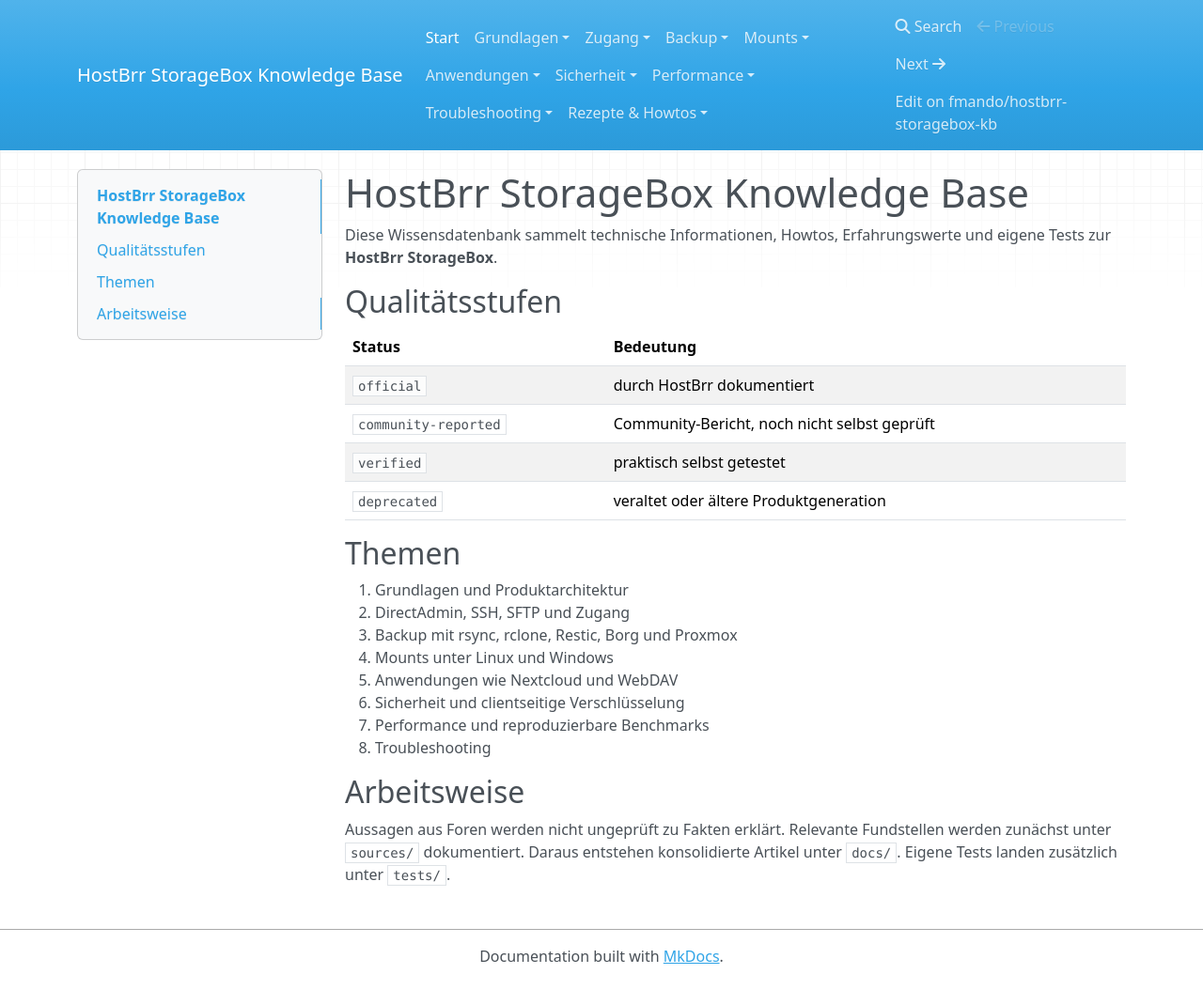
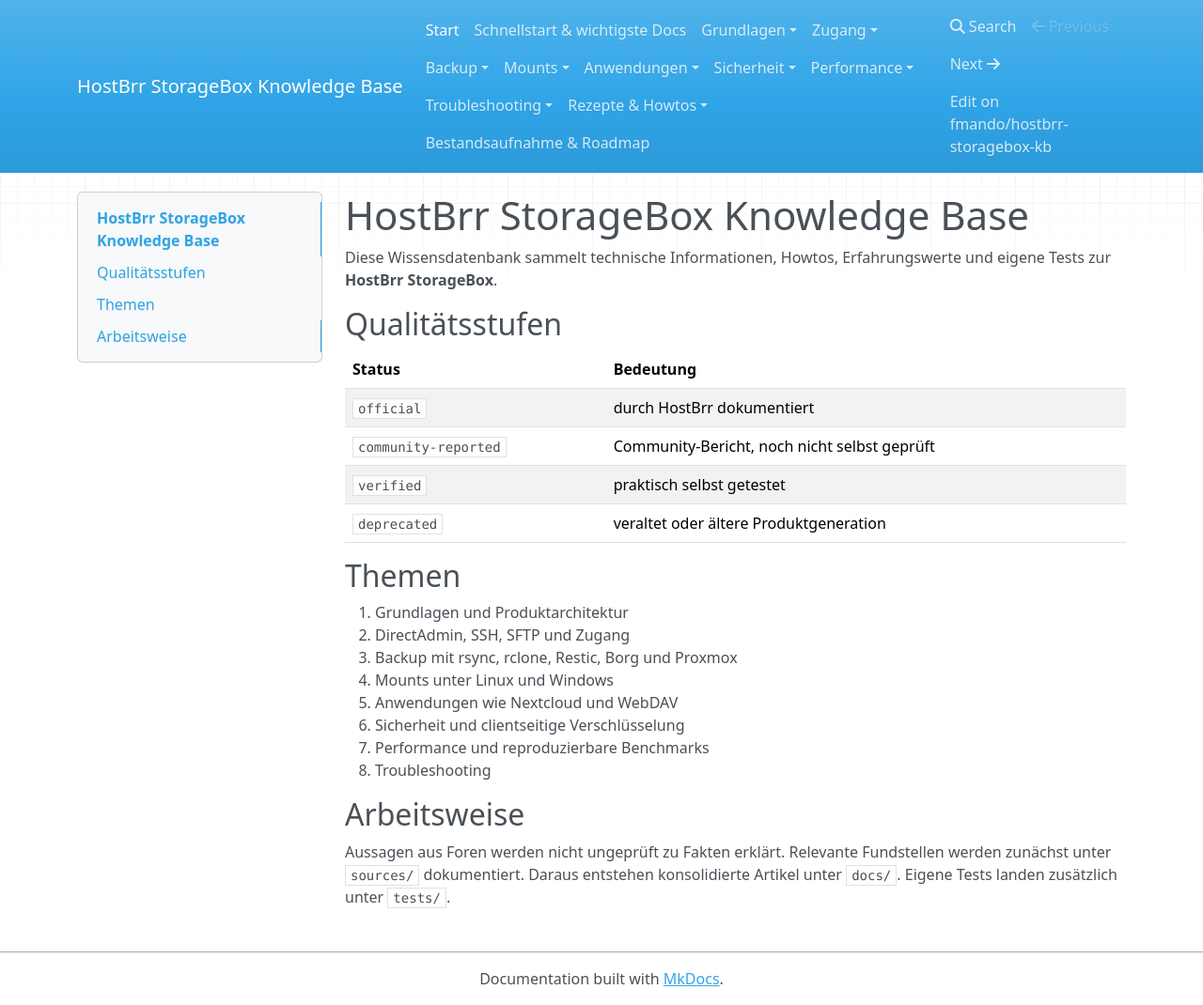
Before and after one commit to fmando/hostbrr-storagebox-kb, an MkDocs documentation site: the page built from docs/index.md, in a window 1280 px wide and 1070 px high. Shown: the whole window at 94% size. Built offline with MkDocs 1.6.1, drawn with Linux system fonts in a browser that asks for light colours; nearby versions of some CDN libraries.

Commit message:
Add quick start and roadmap to navigation

```diff
--- a/mkdocs.yml
+++ b/mkdocs.yml
@@ -8,6 +8,7 @@
 
 nav:
   - Start: index.md
+  - Schnellstart & wichtigste Docs: 00-schnellstart.md
   - Grundlagen:
       - Übersicht: 01-grundlagen/index.md
       - Was ist die StorageBox?: 01-grundlagen/was-ist-die-storagebox.md
@@ -86,6 +87,7 @@
           - Große Datenmengen übertragen: 09-rezepte/initiale-datenuebertragung.md
       - Wiederherstellung:
           - Disaster Recovery: 09-rezepte/disaster-recovery.md
+  - Bestandsaufnahme & Roadmap: 10-bestandsaufnahme.md
 
 markdown_extensions:
   - tables
```
